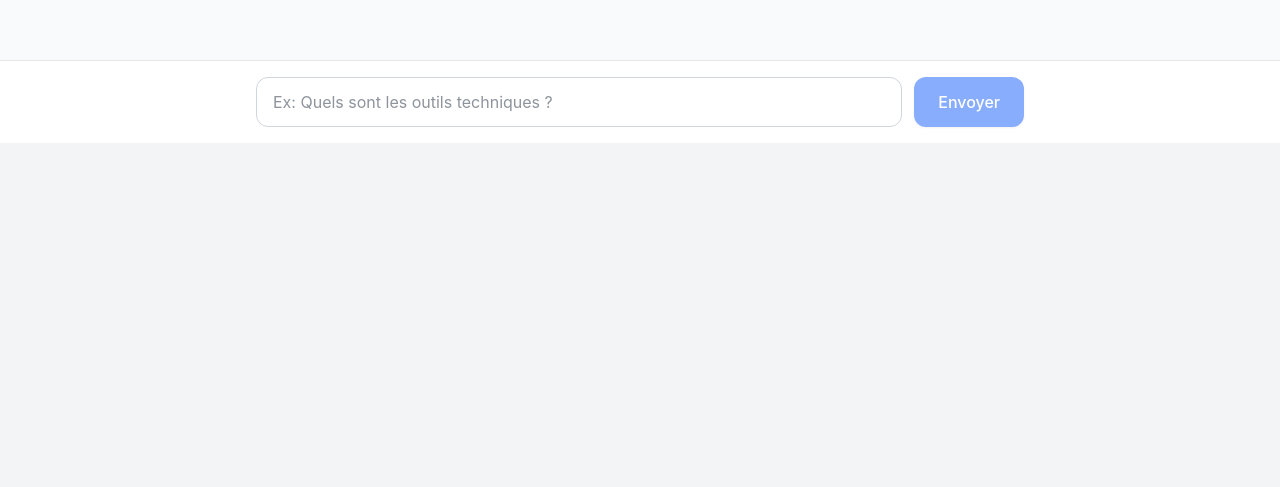
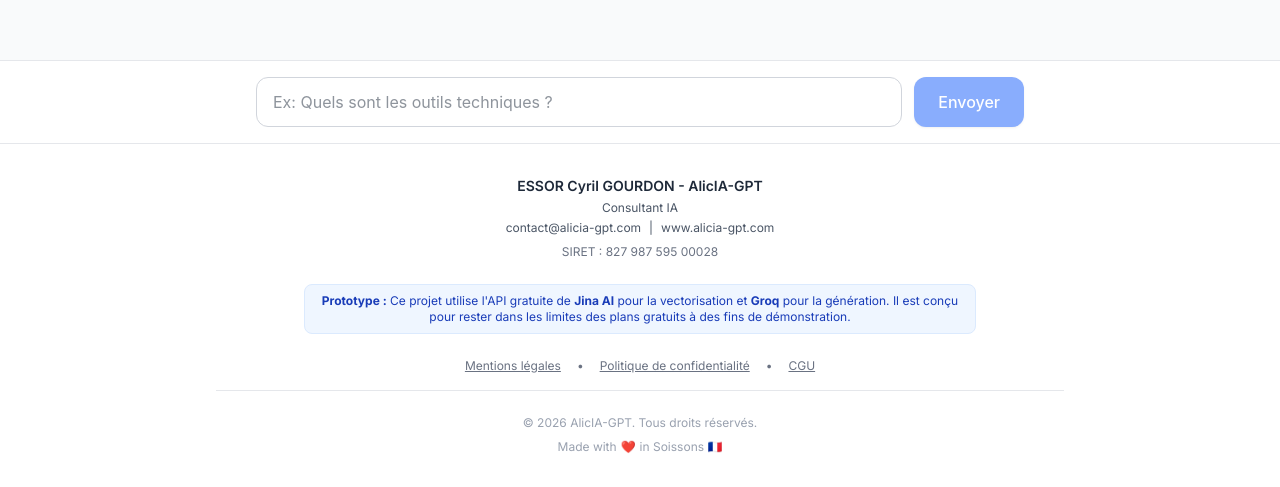
Before and after one commit to cyrisa02/MemoBot, a Next.js app: page / in a window 1280 px wide. Shown: the part 657-1144 px from the top of the page. Before the commit the page ends 800 px from the top, so only its background shows below. Built offline with nearby package versions, Linux system fonts and the light colour scheme.

Commit message:
add footer

```diff
--- a/app/layout.tsx
+++ b/app/layout.tsx
@@ -1,29 +1,30 @@
 import type { Metadata } from "next";
-import { Geist, Geist_Mono } from "next/font/google";
+import { Inter } from "next/font/google";
 import "./globals.css";
+import Footer from "@/components/Footer"; // <-- Import du Footer
 
-const geistSans = Geist({
-  variable: "--font-geist-sans",
-  subsets: ["latin"],
-});
-
-const geistMono = Geist_Mono({
-  variable: "--font-geist-mono",
-  subsets: ["latin"],
-});
+const inter = Inter({ subsets: ["latin"] });
 
 export const metadata: Metadata = {
-  title: "Create Next App",
-  description: "Generated by create next app",
+  title: "MemoBot ESSOR",
+  description: "Votre assistant interne sécurisé",
 };
 
-export default function RootLayout({ children }: LayoutProps<"/">) {
+export default function RootLayout({
+  children,
+}: Readonly<{
+  children: React.ReactNode;
+}>) {
   return (
-    <html
-      lang="en"
-      className={`${geistSans.variable} ${geistMono.variable} h-full antialiased`}
-    >
-      <body className="min-h-full flex flex-col">{children}</body>
+    <html lang="fr">
+      <body className={`${inter.className} min-h-screen flex flex-col`}>
+        {/* Le contenu principal prend tout l'espace disponible */}
+        <div className="flex-1">
+          {children}
+        </div>
+        {/* Le footer est ajouté ici, il sera présent sur toutes les pages */}
+        <Footer />
+      </body>
     </html>
   );
 }
--- a/app/page.tsx
+++ b/app/page.tsx
@@ -54,7 +54,7 @@ export default function ChatPage() {
   };
 
   return (
-    <div className="flex flex-col h-screen bg-gray-50 font-sans text-gray-800">
+    <div className="flex flex-col min-h-screen bg-gray-50 font-sans text-gray-800">
 
       {/* Header */}
       <header className="bg-white border-b border-gray-200 px-6 py-4 shadow-sm flex items-center justify-between">
--- /dev/null
+++ b/components/Footer.tsx
@@ -0,0 +1,48 @@
+export default function Footer() {
+  return (
+    <footer className="bg-white border-t border-gray-200 py-8 mt-auto">
+      <div className="max-w-4xl mx-auto px-6 flex flex-col items-center text-center space-y-6">
+
+        {/* Bloc d'informations légales et contact */}
+        <div className="space-y-1">
+          <p className="text-sm font-semibold text-gray-800">
+            ESSOR Cyril GOURDON - AlicIA-GPT
+          </p>
+          <p className="text-xs text-gray-600">Consultant IA</p>
+          <p className="text-xs text-gray-600">
+            <a href="mailto:contact@alicia-gpt.com" className="hover:text-blue-600 transition-colors">contact@alicia-gpt.com</a>
+            <span className="mx-2">|</span>
+            <a href="https://www.alicia-gpt.com" target="_blank" rel="noopener noreferrer" className="hover:text-blue-600 transition-colors">www.alicia-gpt.com</a>
+          </p>
+          <p className="text-xs text-gray-500 mt-2">SIRET : 827 987 595 00028</p>
+        </div>
+
+        {/* Mention Prototype / Jina AI */}
+        <div className="bg-blue-50 text-blue-800 text-xs px-4 py-2 rounded-lg max-w-2xl border border-blue-100">
+          <p>
+            <strong>Prototype :</strong> Ce projet utilise l'API gratuite de <strong>Jina AI</strong> pour la vectorisation et <strong>Groq</strong> pour la génération.
+            Il est conçu pour rester dans les limites des plans gratuits à des fins de démonstration.
+          </p>
+        </div>
+
+        {/* Liens légaux (repris du screenshot) */}
+        <div className="flex items-center gap-4 text-xs text-gray-500 border-b border-gray-200 pb-4 w-full justify-center">
+          <a href="#" className="hover:text-gray-800 underline">Mentions légales</a>
+          <span>•</span>
+          <a href="#" className="hover:text-gray-800 underline">Politique de confidentialité</a>
+          <span>•</span>
+          <a href="#" className="hover:text-gray-800 underline">CGU</a>
+        </div>
+
+        {/* Copyright et Made with love */}
+        <div className="text-xs text-gray-400 space-y-2">
+          <p>© 2026 AlicIA-GPT. Tous droits réservés.</p>
+          <p className="flex items-center justify-center gap-1">
+            Made with <span className="text-red-500">❤️</span> in Soissons 🇫🇷
+          </p>
+        </div>
+
+      </div>
+    </footer>
+  );
+}
```
